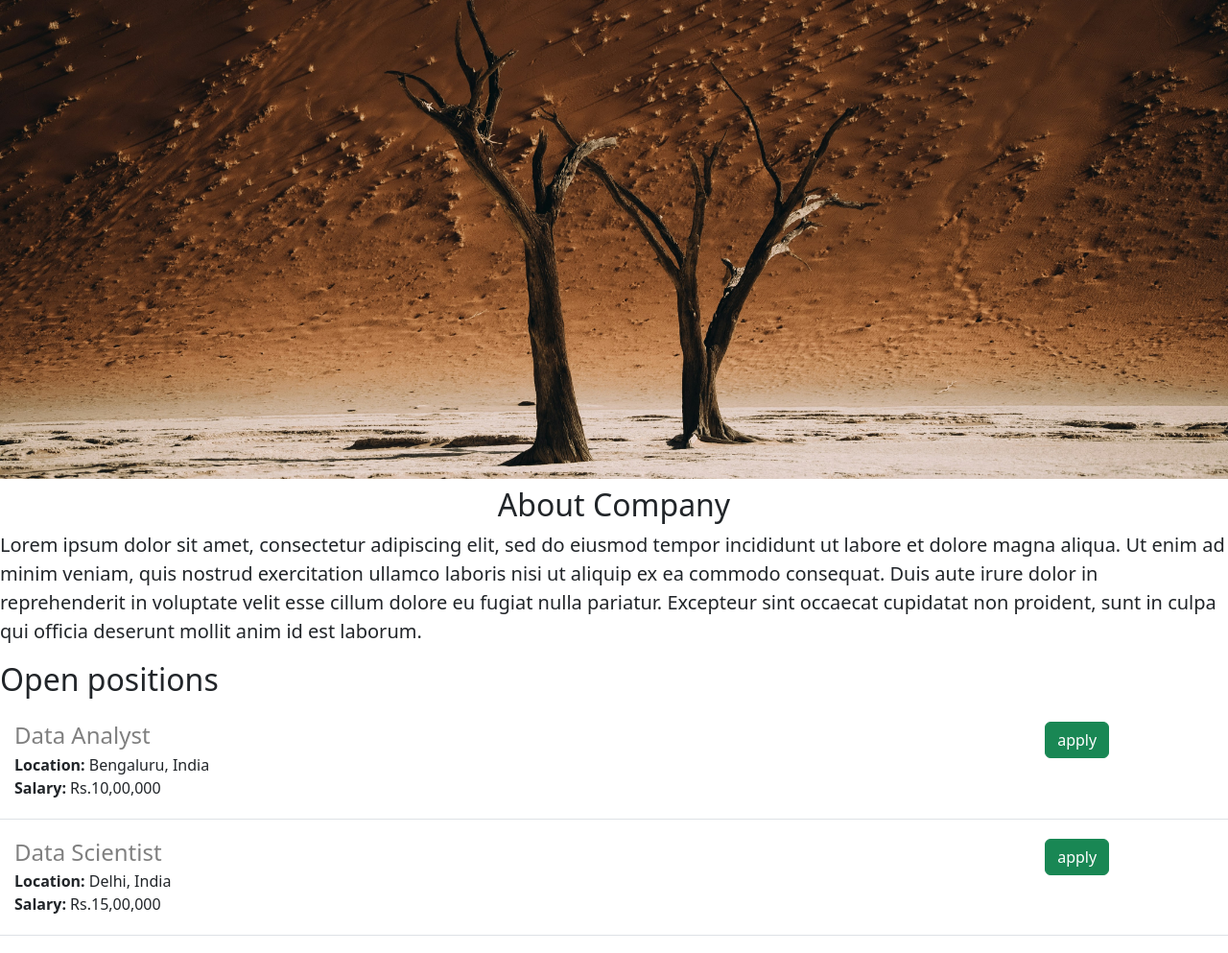
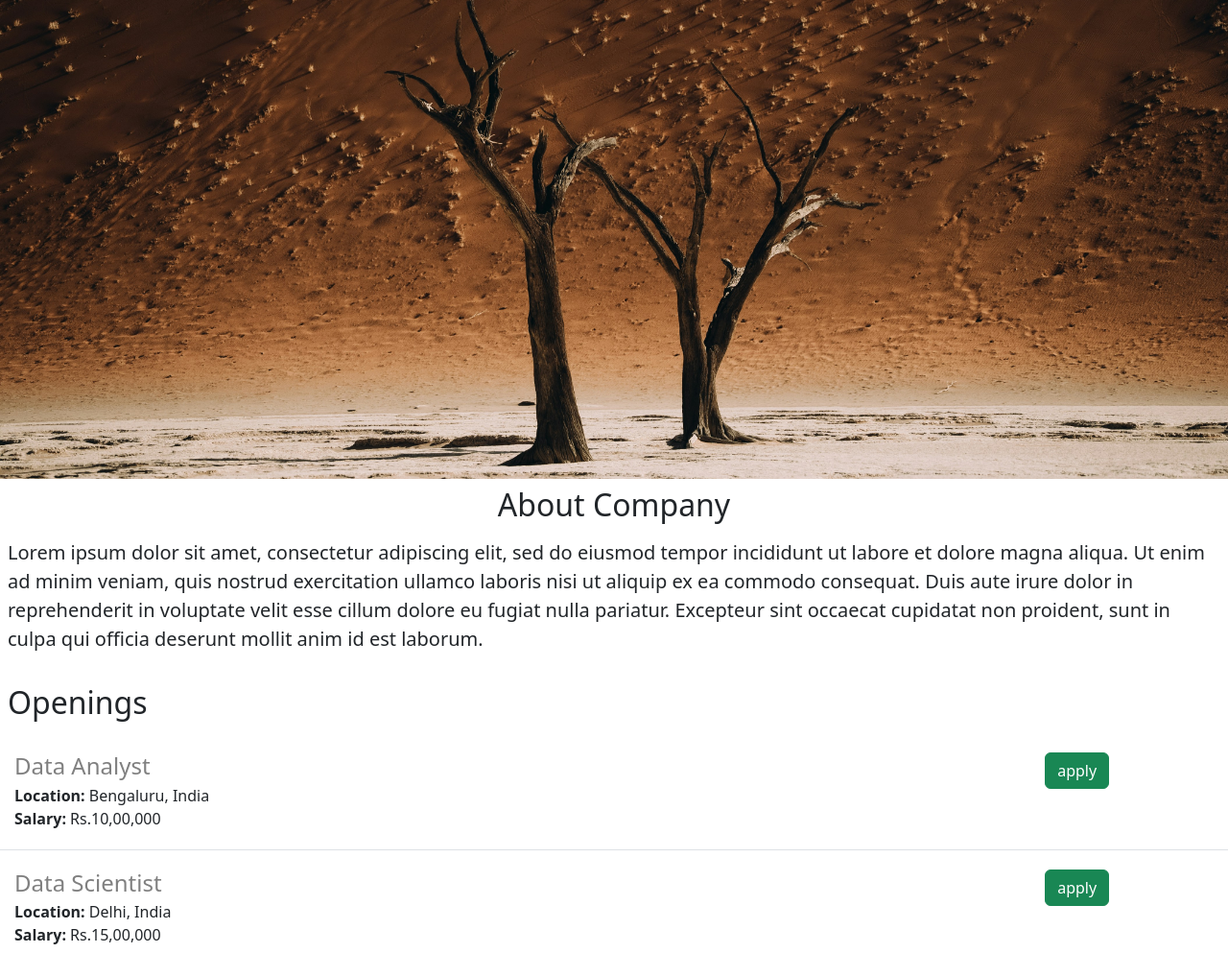
Before and after one commit to sree10102007/hari-demo-web, a Flask app: page / in a window 1280 px wide. Shown: the part 73-1066 px from the top of the page at 96% size. Run offline with Flask 3, Linux system fonts and the light colour scheme.

Commit message:
changed padding

```diff
--- a/templates/index.html
+++ b/templates/index.html
@@ -25,9 +25,9 @@
       About Company
       </h2>
 
-      <p class ="lead">Lorem ipsum dolor sit amet, consectetur adipiscing elit, sed do eiusmod tempor incididunt ut labore et dolore magna aliqua. Ut enim ad minim veniam, quis nostrud exercitation ullamco laboris nisi ut aliquip ex ea commodo consequat. Duis aute irure dolor in reprehenderit in voluptate velit esse cillum dolore eu fugiat nulla pariatur. Excepteur sint occaecat cupidatat non proident, sunt in culpa qui officia deserunt mollit anim id est laborum.</p>
+      <p class ="lead p-2">Lorem ipsum dolor sit amet, consectetur adipiscing elit, sed do eiusmod tempor incididunt ut labore et dolore magna aliqua. Ut enim ad minim veniam, quis nostrud exercitation ullamco laboris nisi ut aliquip ex ea commodo consequat. Duis aute irure dolor in reprehenderit in voluptate velit esse cillum dolore eu fugiat nulla pariatur. Excepteur sint occaecat cupidatat non proident, sunt in culpa qui officia deserunt mollit anim id est laborum.</p>
 
-    <h2 class="mb-4" style="left-padding:15px">Open positions</h2>
+    <h2 class="mb-4 p-2" style="left-padding:15px">Openings</h2>
 
     <div>
       {% for job in jobs %}
```
